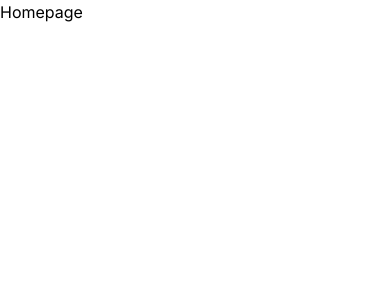
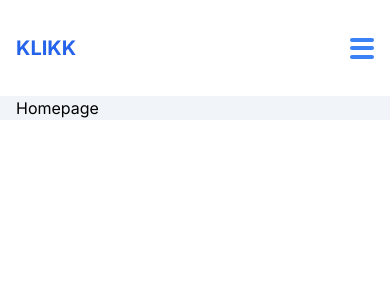
Before and after one commit to anitajdev/Klikk, a Next.js app: page / in a window 390 px wide. Shown: the top 300 px of the page. Built offline with nearby package versions, Linux system fonts and the light colour scheme.

Commit message:
App Router Pages and Layout + Navbar
Next.js 15 App Router Pages and Layout + Responsive Navbar with Tailwind + React Next.js Hamburger Menu Design

```diff
--- a/src/app/layout.tsx
+++ b/src/app/layout.tsx
@@ -1,6 +1,7 @@
 import type { Metadata } from "next";
 import { Inter } from "next/font/google";
 import "./globals.css";
+import Navbar from "@/components/Navbar";
 
 const inter = Inter({ subsets: ["latin"] });
 
@@ -16,7 +17,14 @@
 }>) {
   return (
     <html lang="en">
-      <body className={inter.className}>{children}</body>
+      <body className={inter.className}>
+        <div className="w-full bg-white px-4 md:px-8 lg:px-16 xl:px-32 2xl:px-64">
+          <Navbar />
+        </div>
+        <div className="bg-slate-100 px-4 md:px-8 lg:px-16 xl:px-32 2xl:px-64">
+          {children}
+        </div>
+      </body>
     </html>
   );
 }
--- /dev/null
+++ b/src/app/profile/[id]/page.tsx
@@ -0,0 +1,7 @@
+const ProfilePage = () => {
+  return (
+    <div>HomePage</div>
+  )
+}
+
+export default ProfilePage
--- /dev/null
+++ b/src/components/MobileMenu.tsx
@@ -0,0 +1,41 @@
+"use client";
+
+import Link from "next/link";
+import { useState } from "react";
+
+const MobileMenu = () => {
+    const [isOpen, setIsOpen] = useState(false);
+
+  return (
+    <div>
+        <div
+            className="flex flex-col gap-[4.5px] cursor-pointer"
+            onClick={() => setIsOpen((prev) => !prev)}
+        >
+            <div
+                className={`w-6 h-1 bg-blue-500 rounded-sm ${
+                isOpen ? "rotate-45" : ""
+                } origin-left ease-in-out duration-500`}
+            />
+            <div
+                className={`w-6 h-1 bg-blue-500 rounded-sm ${
+                isOpen ? "opacity-0" : ""} ease-in-out duration-500`}
+            />
+            <div className={`w-6 h-1 bg-blue-500 rounded-sm ${
+                isOpen ? "-rotate-45" : ""} origin-left ease-in-out duration-500`}
+            />
+        </div>
+        {isOpen && (
+            <div className="absolute left-0 top-24 w-full h-[calc(100vh-96px)] bg-white flex flex-col items-center justify-center gap-8 font-medium text-xl z-10">
+                <Link href="/">Home</Link>
+                <Link href="/">Friends</Link>
+                <Link href="/">Groups</Link>
+                <Link href="/">Stories</Link>
+                <Link href="/">Profile</Link>
+            </div>
+        )}
+    </div>
+  )
+}
+
+export default MobileMenu
--- /dev/null
+++ b/src/components/Navbar.tsx
@@ -0,0 +1,21 @@
+import Link from "next/link"
+import MobileMenu from "./MobileMenu"
+
+const Navbar = () => {
+  return (
+    <div className="h-24 flex items-center justify-between">
+        {/* LEFT */}
+        <div>
+           <Link href="/" className="font-bold text-xl text-blue-600">KLIKK</Link>
+        </div>
+        {/* CENTER */}
+        <div className="hidden"></div>
+        {/* RIGHT */}
+        <div>
+            <MobileMenu />
+        </div>
+    </div>
+  )
+}
+
+export default Navbar
```
